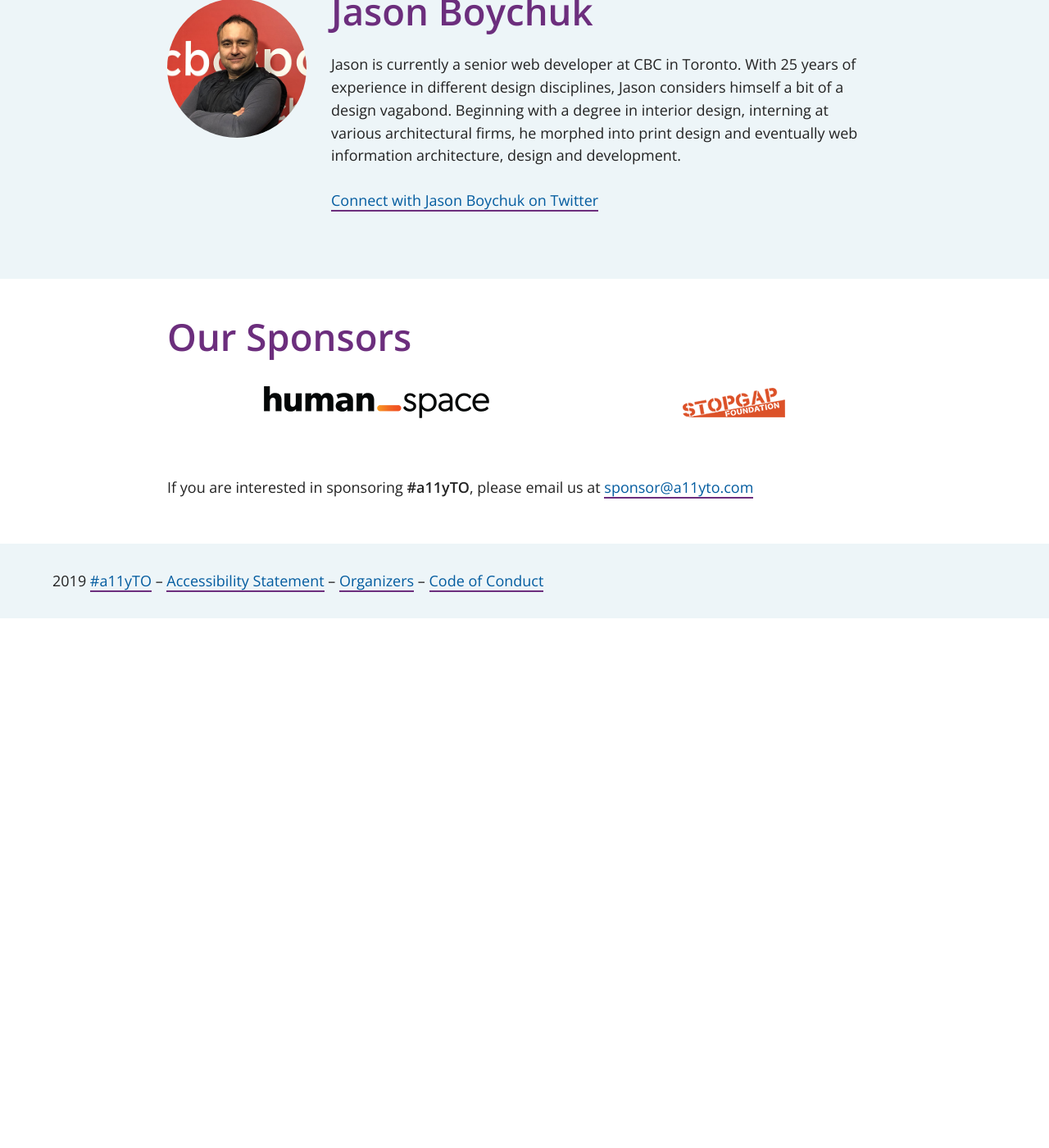
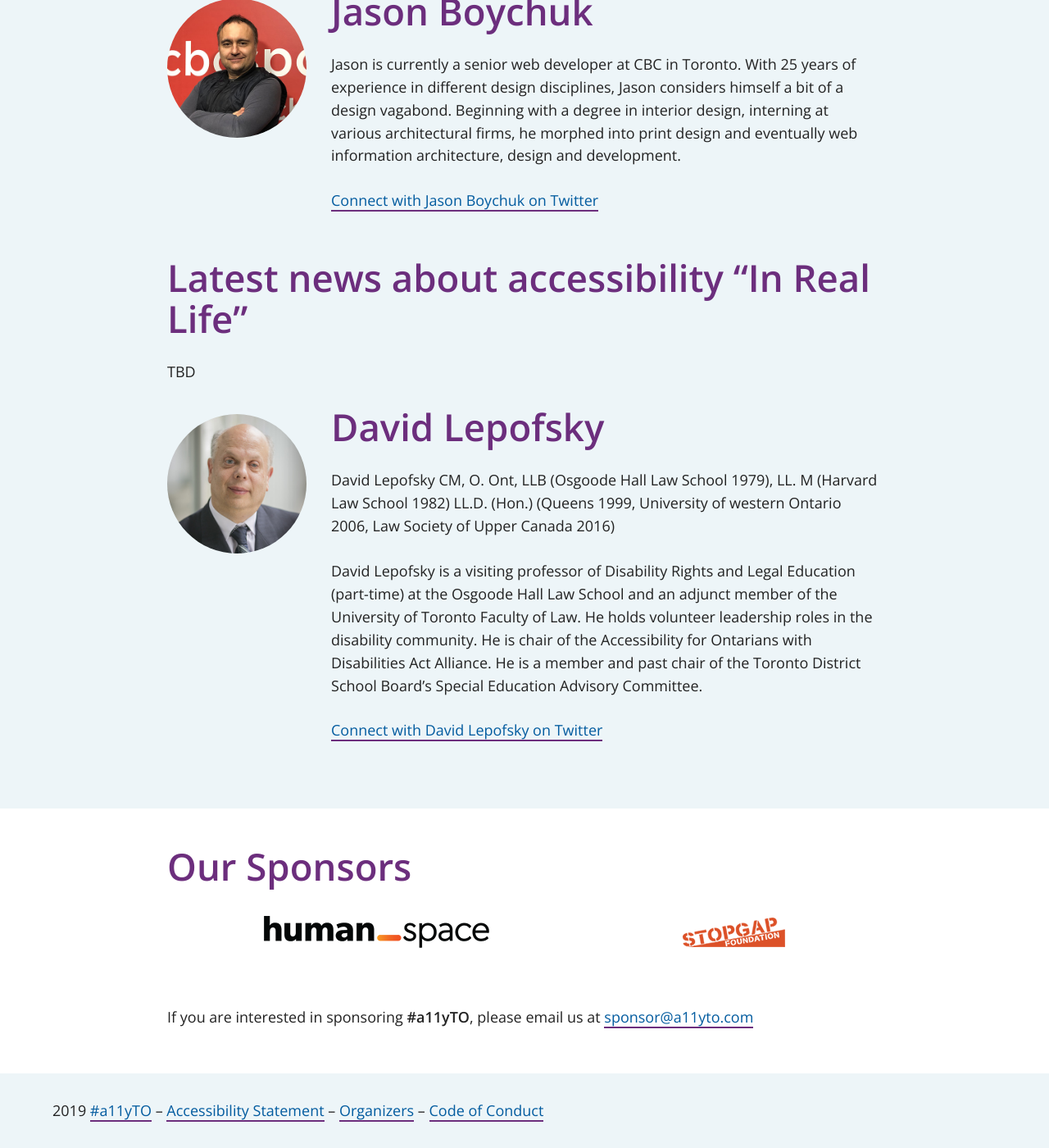
Before and after one commit to a11yTO/static-irl-site, a Jekyll site: the page built from talks.html, in a window 1280 px wide and 1400 px high, scrolled down 10518 px. Shown: the whole window at 82% size. Built offline with Jekyll 4.4.1, drawn with Linux system fonts in a browser that asks for light colours; before the commit the page ends 11272 px from its top, so only the background shows below that.

Commit message:
Add David Lepofsky as a speaker and add their talk

```diff
--- a/playlist.html
+++ b/playlist.html
@@ -74,7 +74,7 @@ description:
             <p class="time">3:20pm</p>
           </li>
           <li>
-            <h2 class="session"><a href="/talks#">TBD</a></h2>
+            <h2 class="session"><a href="/talks#Latest-news-about-accessibility">Latest news about accessibility “In Real Life”</a></h2>
             <p class="speaker">David Lepofsky</p>
             <p class="time">3:40pm</p>
           </li>
--- a/talks.html
+++ b/talks.html
@@ -166,3 +166,15 @@ description: Here are our planned talks.
                 <p class="speaker-twitter"><a href="https://twitter.com/jboychuk" target="_blank">Connect with Jason Boychuk on Twitter</a></p>
             </section>
         </section>
+
+        <section id="Latest-news-about-accessibility" class="talk">
+            <h2 class="talk-name">Latest news about accessibility “In Real Life”</h2>
+            <p class="talk-desc">TBD</p>
+            <section id="jboychuk" class="speaker-detail clearfix">
+                <h3 class="speaker">David Lepofsky</h3>
+                <img src="/assets/speakers/David-Lepofsky_400x400.jpg" alt="Headshot of David Lepofsky" />
+                <p class="speaker-bio">David Lepofsky CM, O. Ont, LLB (Osgoode Hall Law School 1979), LL. M (Harvard Law School 1982) LL.D. (Hon.) (Queens 1999, University of western Ontario 2006, Law Society of Upper Canada 2016)</p>
+                <p>David Lepofsky is a visiting professor of Disability Rights and Legal Education (part-time) at the Osgoode Hall Law School and an adjunct member of the University of Toronto Faculty of Law. He holds volunteer leadership roles in the disability community.  He is chair of the Accessibility for Ontarians with Disabilities Act Alliance. He is a member and past chair of the Toronto District School Board’s Special Education Advisory Committee.</p>
+                <p class="speaker-twitter"><a href="https://twitter.com/davidlepofsky" target="_blank">Connect with David Lepofsky on Twitter</a></p>
+            </section>
+        </section>
```
Also changed, not shown: speakers.html (+7 -0 lines), assets/speakers/David-Lepofsky_400x400.jpg (added).
